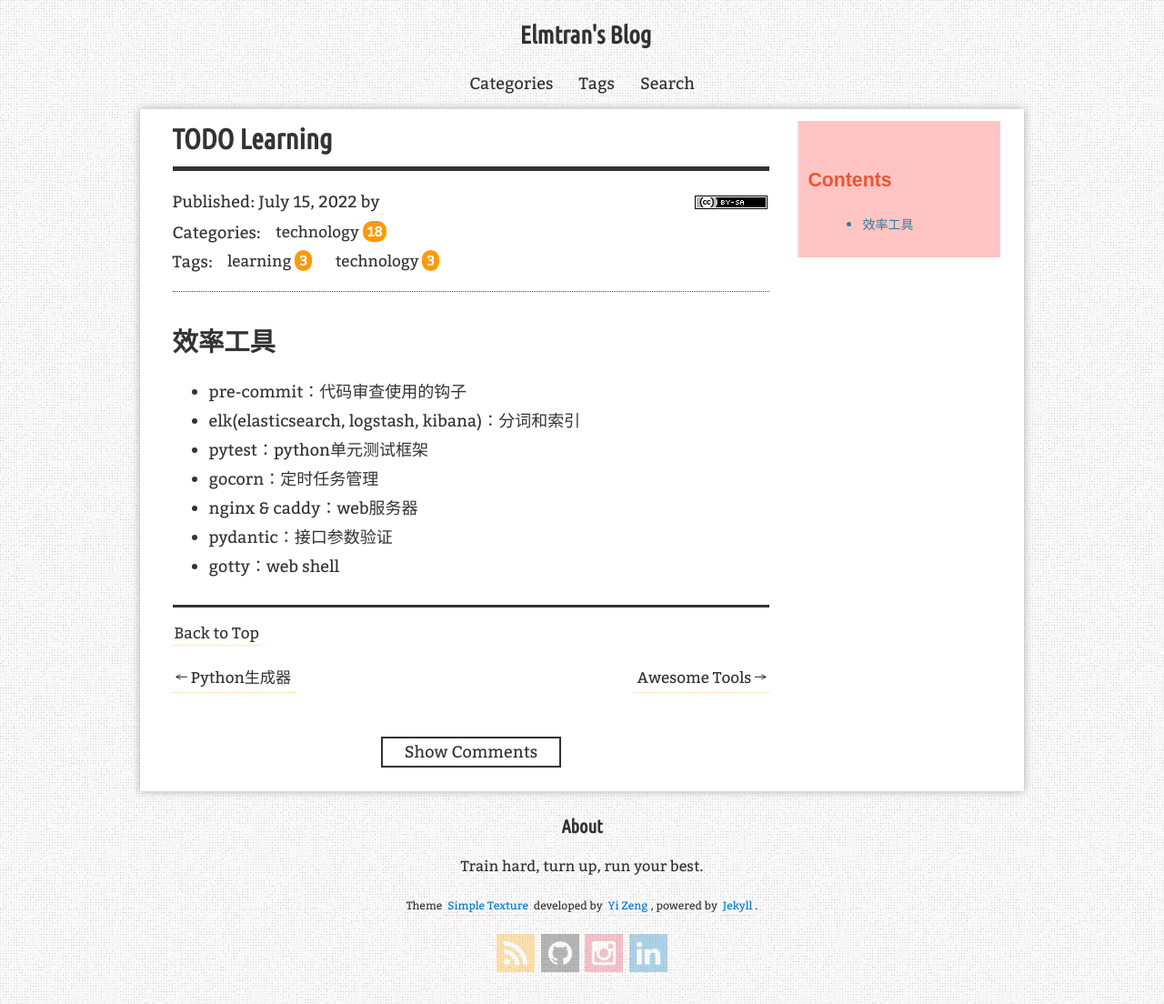
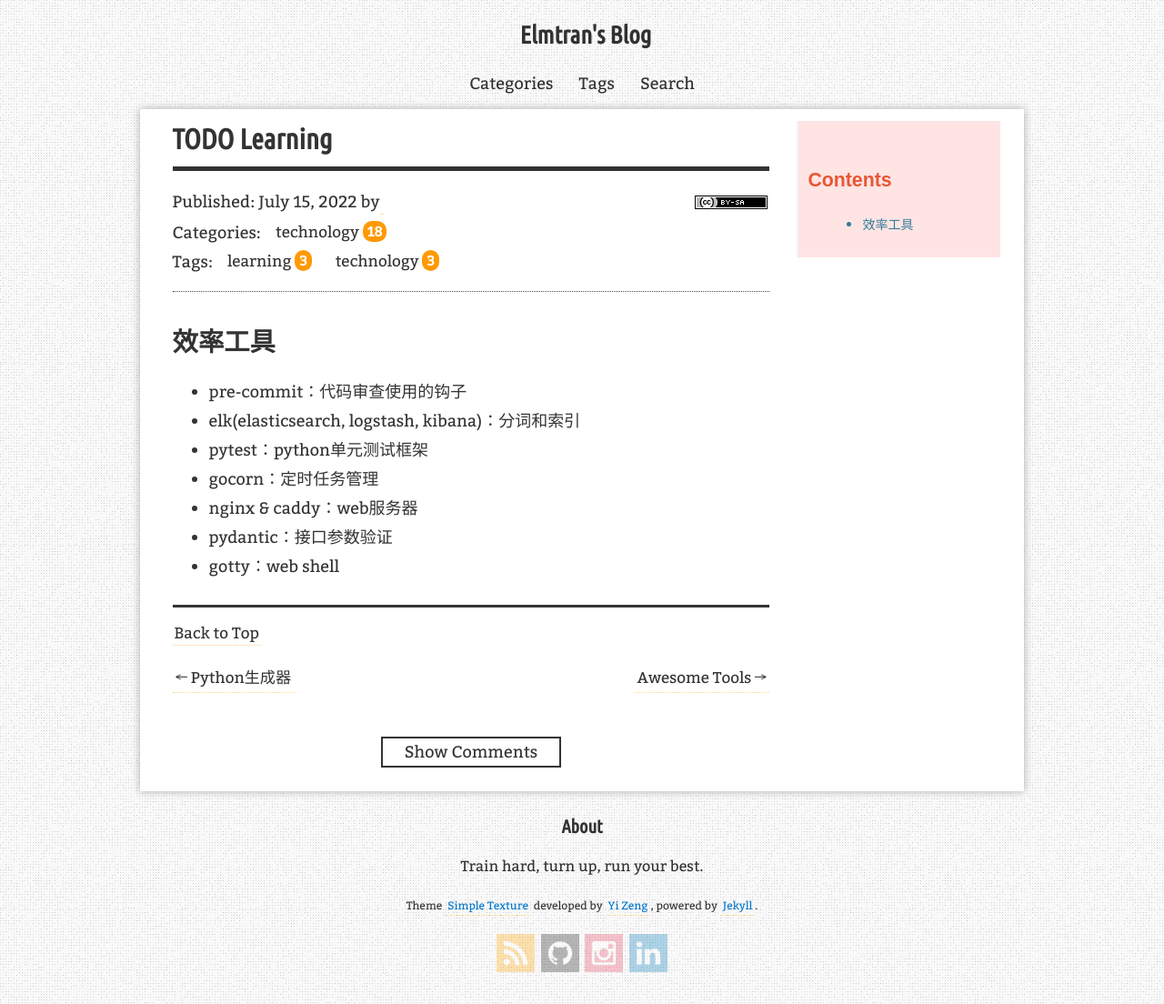
Before and after one commit to ElmTran/ElmTran.github.io, a Jekyll site: the page built from _posts/2022-07-15-todo-learning.md, in a window 1280 px wide. Shown: the whole page at 91% size. Built offline with Jekyll 4.4.1, drawn with Linux system fonts in a browser that asks for light colours; comment, search, counter and statistics services are not loaded.

Commit message:
change layout of blog post

```diff
--- a/_sass/simple-texture/blog/_content.scss
+++ b/_sass/simple-texture/blog/_content.scss
@@ -764,7 +764,7 @@
         margin-bottom: 80px;
         height: fit-content;
         margin-left: 30px;
-        background: rgb(255, 183, 183);
+        background: rgb(255, 222, 222);
         opacity: 0.8;
 
         h2 {
```
